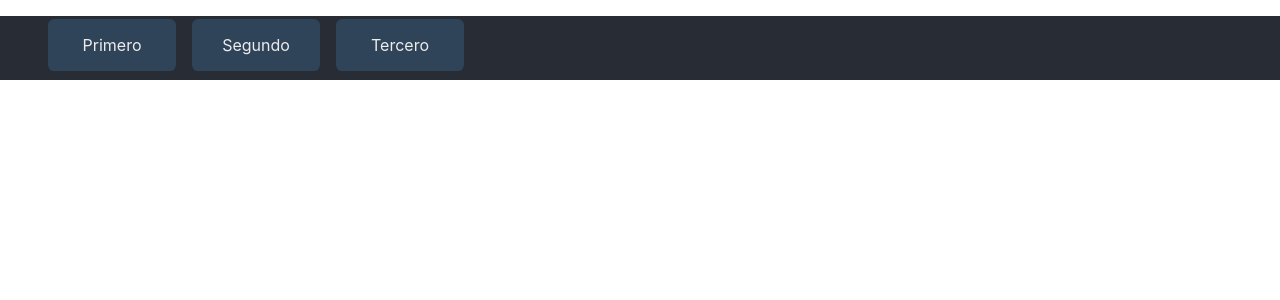
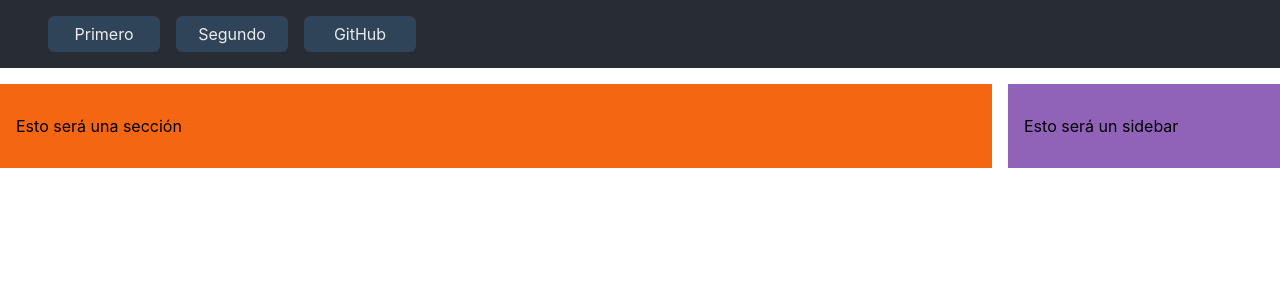
Before and after one commit to aron1984/ch-ronconi, a React (Create React App) app: page / in a window 1280 px wide. Shown: the top 300 px of the page. Built offline with nearby package versions, Linux system fonts and the light colour scheme.

Commit message:
Segunda entrega mejorada

```diff
--- a/src/App.css
+++ b/src/App.css
@@ -32,28 +32,76 @@
   from {
     transform: rotate(0deg);
   }
+
   to {
     transform: rotate(360deg);
   }
 }
 
-header{
+header {
   background-color: #282c34;
   color: rgb(236, 236, 236);
-  height: 4rem;
+
 }
 
+.navN {
+  display: flex;
+  margin-bottom: 1rem;
 
-.navN li{
+}
+
+.navN a {
+  text-decoration: none;
+  color: rgb(233, 233, 233);
+}
+
+.navN li {
+  justify-content: flex-start;
   text-align: center;
   width: 6rem;
   display: inline-block;
-  padding: 1rem;
+  padding: 0.5rem;
   margin-right: 0.5rem;
   margin-left: 0.5rem;
-  margin-top: 0.2rem;
+  /* margin-top: 0.2rem; */
   border-radius: 0.4rem;
   background-color: rgba(80, 172, 252, 0.185);
   cursor: pointer;
+}
 
+@keyframes zoom{
+  from{
+    transform: scale(1);
+  }
+  to{
+    transform: scale(1.2);
+  }
 }
+
+.navN li:hover {
+  animation-name: zoom;
+  animation-duration: 1s;
+  animation-direction: normal;
+  animation-timing-function: ease-in;
+  position: relative;
+  background-color: rgba(245, 102, 19, 1);
+}
+
+.containerMain {
+  display: flex;
+}
+
+.main {
+
+  flex: 4;
+  margin-right: 1rem;
+  padding: 1rem;
+  background-color: rgba(245, 102, 19, 1);
+  ;
+}
+
+.sidebar {
+  flex: 1;
+  padding: 1rem;
+  background-color: rgba(117, 61, 168, 0.8);
+}
--- a/src/App.js
+++ b/src/App.js
@@ -1,7 +1,7 @@
 import React, { Component } from 'react';
 // import logo from './logo.svg';
 import './App.css';
-import  NavBarFirst from './components/NavBar';
+import NavBarFirst from './components/NavBar';
 
 // import { NavbarText, DropdownItem, DropdownToggle, UncontrolledDropdown, NavLink, NavItem, Nav, Collapse, NavbarToggler, NavbarBrand, Navbar, DropdownMenu } from 'reactstrap';
 
@@ -9,7 +9,16 @@ function App() {
   return (
 
     <div>
-      <NavBarFirst/>
+      <NavBarFirst />
+
+      <div className='containerMain'>
+        <section className='main'>
+          <p>Esto será una sección</p>
+        </section>
+        <sidebar className='sidebar'>
+          <p>Esto será un sidebar</p>
+        </sidebar>
+      </div>
     </div>
     // <div>
     //   <Navbar
--- a/src/components/NavBar.js
+++ b/src/components/NavBar.js
@@ -1,24 +1,27 @@
 import React from "react";
 
-export default class NavBarFirst extends React.Component{
+export default class NavBarFirst extends React.Component {
 
-    render(){
-        return(
+    render() {
+        return (
             <div>
                 <header>
-
-
                     <nav className="navN">
-                        <ul>
-                            <li>Primero</li>
-                            <li>Segundo</li>
-                            <li>Tercero</li>
-                        </ul>
+                        <div>
+                            <img />
+                        </div>
+                        <div>
+                            <ul>
+                                <li>Primero</li>
+                                <li>Segundo</li>
+                                <li><a href="https://github.com/aron1984/ch-ronconi.git">GitHub</a></li>
+                            </ul>
+                        </div>
                     </nav>
                 </header>
             </div>
 
 
         );
-        }
+    }
 }
```
